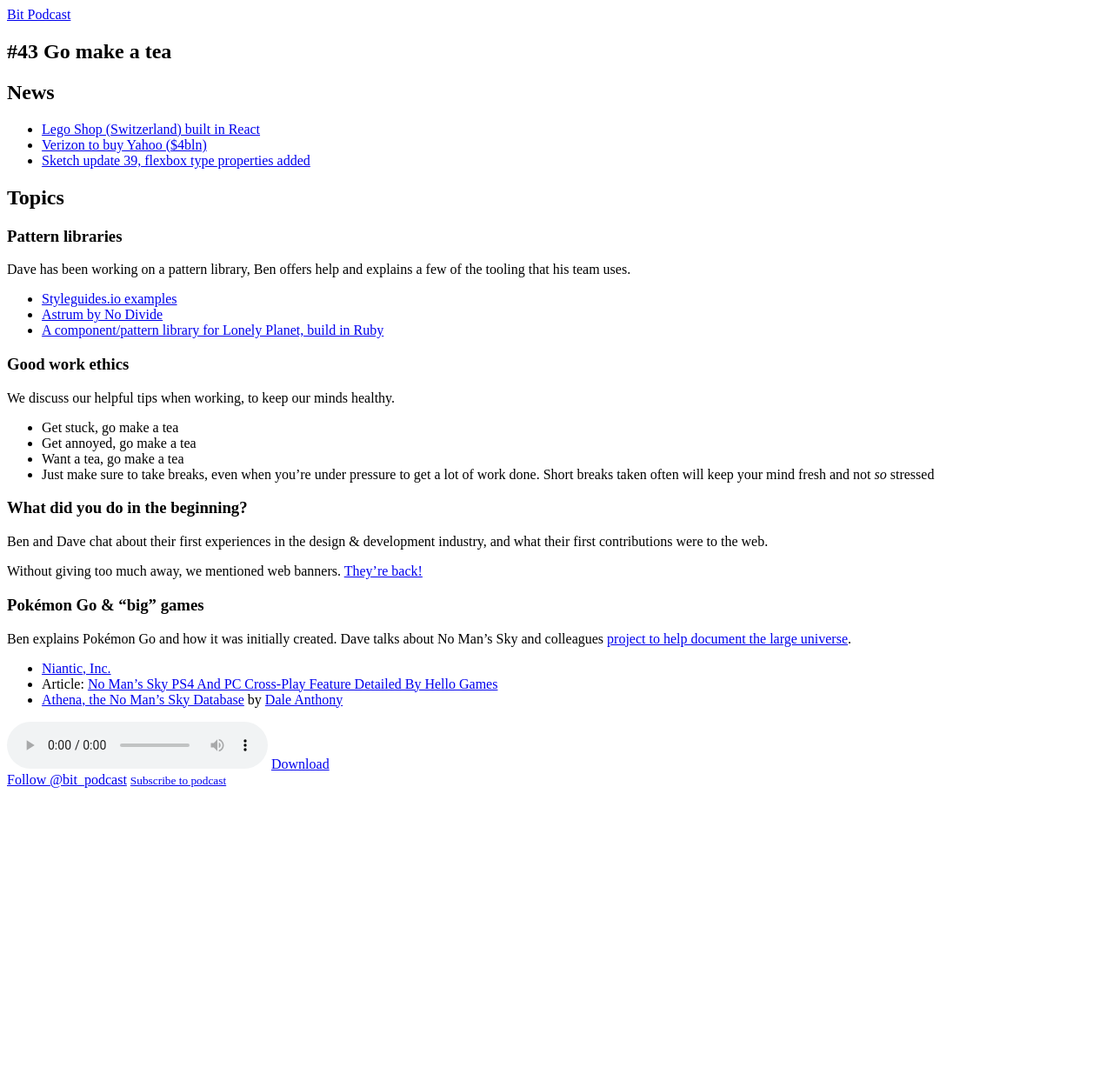
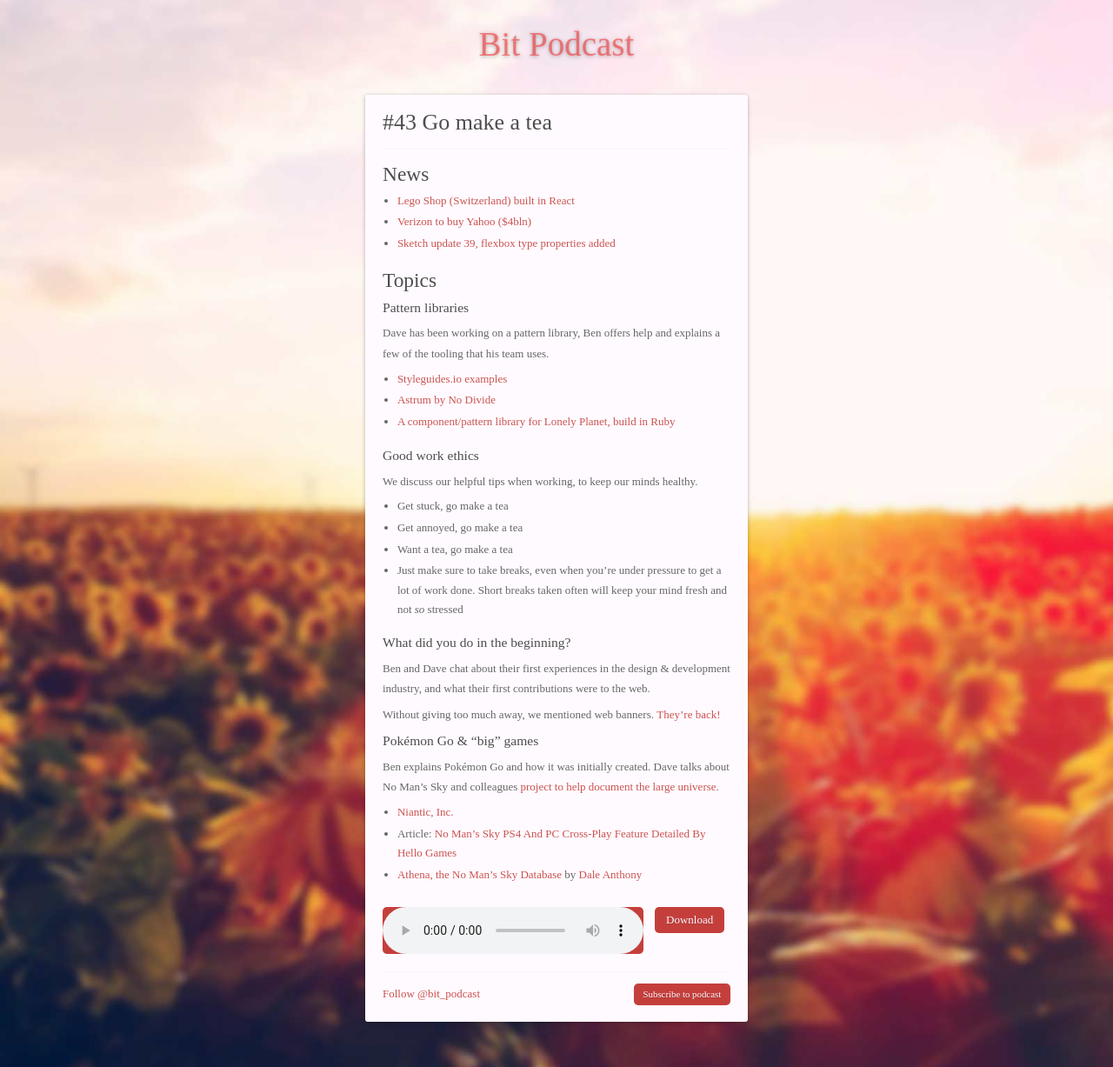
Before and after one commit to benjaminreid/bitpodcast.com, a Jekyll site: the page built from _posts/2016-08-01-episode-43.md, in a window 1280 px wide. Shown: the whole page at 87% size. Built offline with Jekyll 4.4.1, drawn with Linux system fonts in a browser that asks for light colours; some web fonts are replaced; comment, search, counter and statistics services are not loaded; before the commit the page ends 914 px from its top, so only the background shows below that.

Commit message:
Removes errors from pages, re-organises styles

```diff
--- a/_config.yml
+++ b/_config.yml
@@ -27,5 +27,6 @@
 - jekyll-mentions
 - jekyll-redirect-from
 - jekyll-seo-tag
+- jekyll-paginate
 
 jekyll-mentions: https://twitter.com
--- a/css/sass/_bitpodcast.scss
+++ b/_sass/_bitpodcast.scss
@@ -111,6 +111,9 @@
 //Footer
 .credit {
   line-height: 1.8em;
+  a {
+    color: $backgrounds;
+  }
 }
 
 // Embeds
--- a/css/main.scss
+++ b/css/main.scss
@@ -1,2 +1,4 @@
-@import "sass/style";
-@import "sass/bitpodcast";
+---
+---
+@import "style";
+@import "bitpodcast";
--- a/feed.xml
+++ b/feed.xml
@@ -1,5 +1,5 @@
 ---
-layout: none
+layout:
 ---
 <?xml version="1.0" encoding="UTF-8"?>
 <rss version="2.0" xmlns:atom="http://www.w3.org/2005/Atom">
--- a/podcast.xml
+++ b/podcast.xml
@@ -1,5 +1,5 @@
 ---
-layout: none
+layout:
 ---
 
 <?xml version="1.0" encoding="UTF-8"?>
```
Also changed, not shown: _sass/_style.scss (renamed from css/sass/_style.scss), 1 other file.
